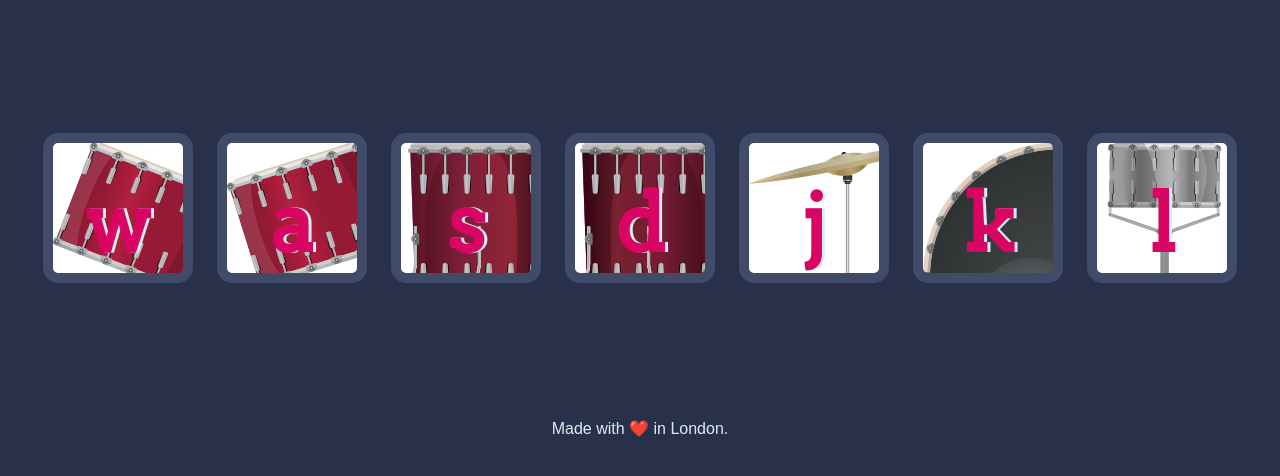
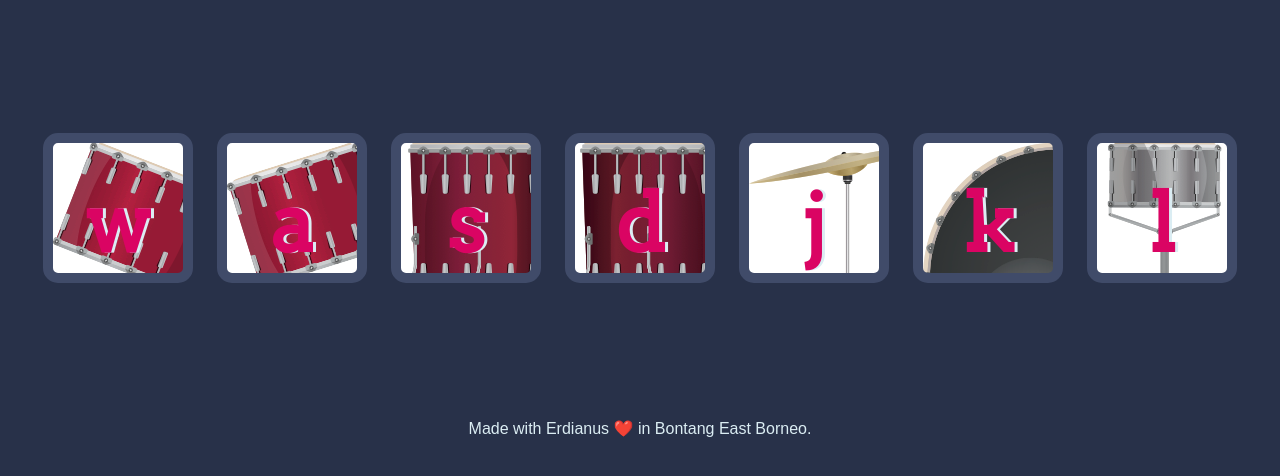
Before and after one commit to Erdianus/erdianus.github.io, a plain HTML site: page index.html in a window 1280 px wide. Shown: the part 156-632 px from the top of the page. Drawn offline with nearby package versions, Linux system fonts and the light colour scheme.

Commit message:
Update index.html

```diff
--- a/index.html
+++ b/index.html
@@ -3,7 +3,7 @@
 
 <head>
   <meta charset="utf-8">
-  <title>Drum Kit</title>
+  <title>Drum Kit🥁</title>
   <link rel="stylesheet" href="styles.css">
   <link href="https://fonts.googleapis.com/css?family=Arvo" rel="stylesheet">
 </head>
@@ -23,7 +23,7 @@
 
 
   <footer>
-    Made with ❤️ in London.
+    Made with Erdianus ❤️ in Bontang East Borneo.
   </footer>
 </body>
 <script src="https://ajax.googleapis.com/ajax/libs/jquery/3.6.0/jquery.min.js"></script>
```
